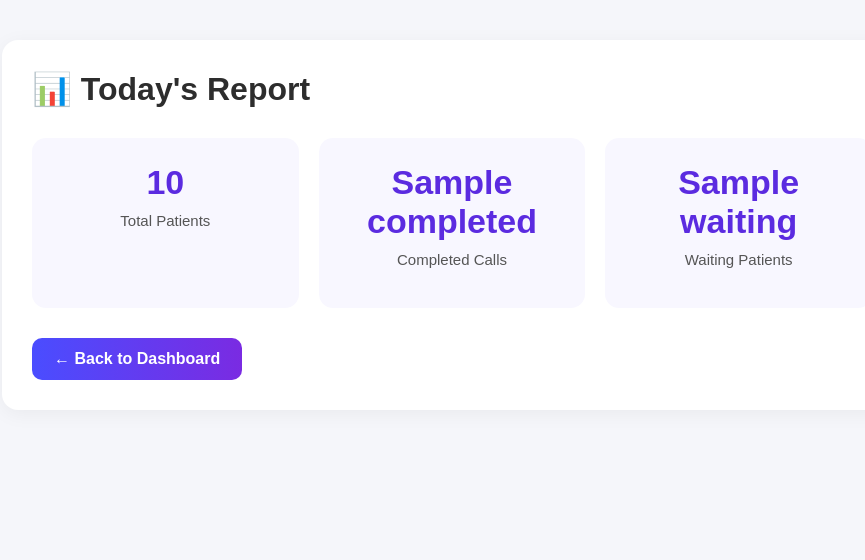
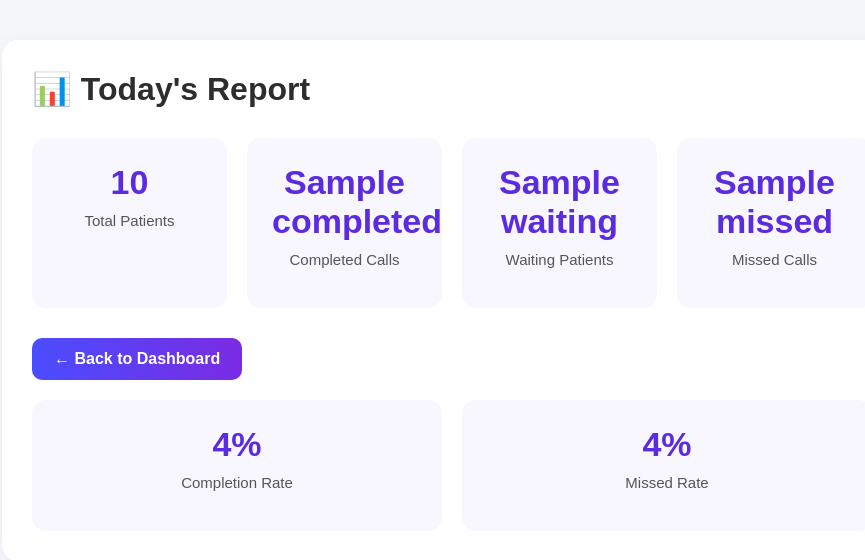
Before and after one commit to sethdiya-code/toknify, a Python web app: template templates/today_report.html in a window 1280 px wide. Shown: the top 560 px of the page, without its empty margins (188-1053 px from the left). Run offline with Jinja, Linux system fonts and the light colour scheme; the template is opened without the code that fills it: most values are stand-ins (such as "Sample title", 1, 10 or a date in 2020).

Commit message:
Update today_report.html

```diff
--- a/templates/today_report.html
+++ b/templates/today_report.html
@@ -97,9 +97,29 @@
                 <p>Waiting Patients</p>
             </div>
 
+            <div class="card">
+                <h2>{{ missed }}</h2>
+                <p>Missed Calls</p>
+
+            </div>
+
         </div>
 
         <a href="/" class="back-btn">← Back to Dashboard</a>
+
+        <div class="stats" style="margin-top:20px;">
+
+    <div class="card">
+        <h2>{{ completion_rate }}%</h2>
+        <p>Completion Rate</p>
+    </div>
+
+    <div class="card">
+        <h2>{{ missed_rate }}%</h2>
+        <p>Missed Rate</p>
+    </div>
+
+</div>
 
     </div>
 </div>
```
